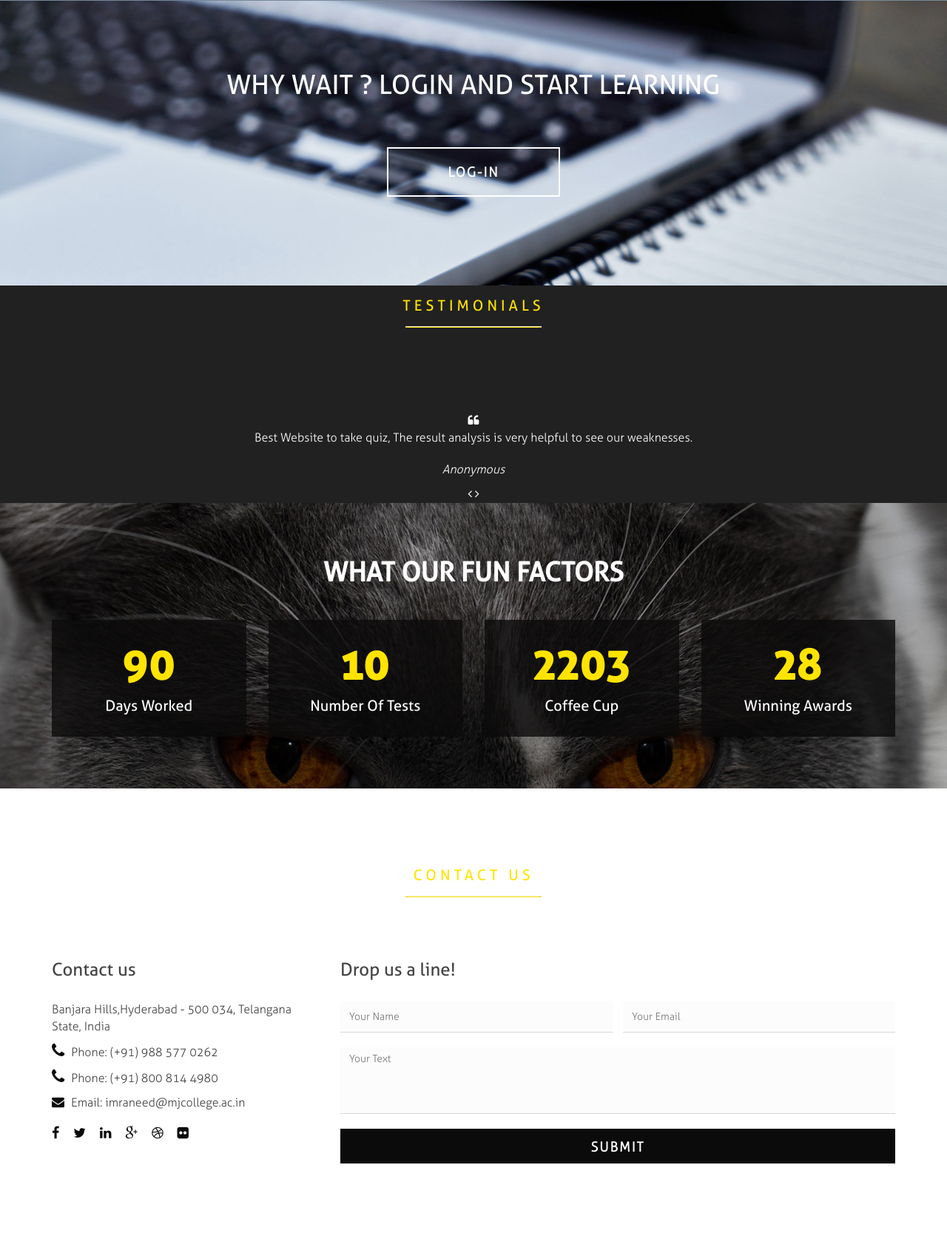
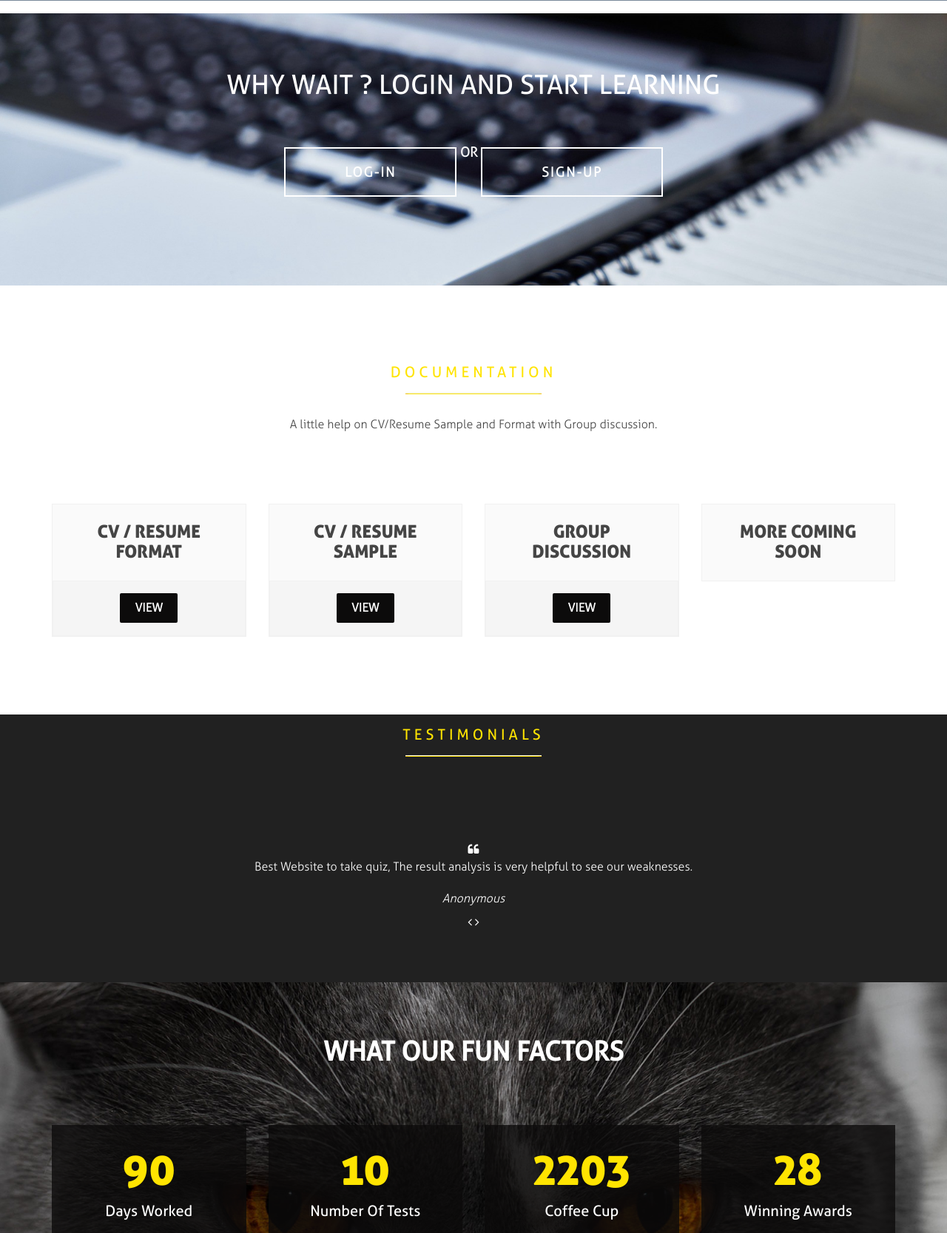
Before and after one commit to ShariefIS/PlacementEED, a PHP site: page /index.html in a window 1280 px wide. Shown: the part 4833-6500 px from the top of the page at 74% size. Run offline with PHP 8.4, Linux system fonts and the light colour scheme.

Commit message:
no message

```diff
--- a/index.html
+++ b/index.html
@@ -53,11 +53,10 @@
                         <li class="scroll active"><a href="#navigation">Home</a></li>
                         <li class="scroll"><a href="#service">Service</a></li>
                         <li class="scroll"><a href="#recent-works">Companies</a></li>
-						<li class="scroll"><a href="index.php">Login</a></li>
                         <li class="scroll"><a href="#about-us">About us</a></li>
                         <li class="scroll"><a href="#our-team">our Team</a></li>
-						<!-- li class="scroll"><a href="#blog">Blog</a></li -->
-
+                        <li class="scroll"><a href="#promo-two">Login</a></li>
+                        <li class="scroll"><a href="#documentation">Documents</a></li>
                         <li class="scroll"><a href="#contact-us">Contact</a></li>
                     </ul>
                 </nav>
@@ -92,8 +91,8 @@
 				<div class="item" style="background-image: url(images/home/1.jpg)">
 					<div class="carousel-caption container">
 						<h1 style="color: grey;" class="animated zoomInUp">We are the top level</h1>
-						<h2 style="color: gray;"class="animated zoomInLeft">Placement Providers</h2>
-						<p style="color: darkslategrey;" class="animated zoomInDown">"The Ladder of success is never croweded at the top"-Napoleon Hill.</p>
+						<h2 style="color: gray;" class="animated zoomInLeft">Strategy Providers</h2>
+						<p style="color: darkslategrey;" class="animated zoomInDown">"The Ladder of success is never crowded at the top"-Napoleon Hill.</p>
 					</div>
 				</div>
 			</div>
@@ -577,92 +576,57 @@
                 <div class="container">
                     <h1>Why wait ? Login and Start Learning</h1>
                     <a href="index.php" class="btn btn-default">LOG-IN</a>
+                    <b>OR</b>
+                    <a href="www.placemeantforyou.com/index.php?admin/signupnew" class="btn btn-default">SIGN-UP</a>
                 </div>
             </div>
         </div><!--/parallax-section-->
-
-<!--	<div id="blog" class="padding-top">
+	<div id="documentation" class="padding-top padding-bottom">
         <div class="container">
            <div class="row text-center section-title">
 				<div class="col-md-6 col-md-offset-3">
-					<h3>Blog</h3>
+					<h3>Documentation</h3>
 					<hr class="title-border">
-					<p>Lorem ipsum dolor sit amet, consectetur adipiscing elit. Maecenas ac augue at erat hendrerit dictum. Praesent porta, purus eget sagittis imperdiet.</p>
+					<p>A little help on CV/Resume Sample and Format with Group discussion.</p>
 				</div>
 			</div>
+            <div class="pricing-table">
                 <div class="row">
-				<div class="col-sm-12">
-					<div class="row single-blog">
-						<div class="col-sm-4 blog-image">
-							<a href="single-blog.html"><img class="img-responsive" src="images/blog/post1.jpg" alt="" /></a>
-						</div>
-						<div class="col-sm-8 entry-content">
-							<a href="single-blog.html"><h2>Dummy post with preview picture</h2></a>
-							<div class="entry-meta">
-								<span><a href="#"><i class="fa fa-user"></i> Posted By: Admin</a></span>
-								<span><i class="fa fa-clock-o"></i> 24 Dec</span>
-								<span><a href="#"><i class="fa fa-comments"></i> 7</a></span>
-							</div>
-							<p>Lorem ipsum dolor sit amet, consectetuer adipiscing elit, sed diam nonummy nibh euismod tincidunt ut laoreet dolore magna aliquam erat volutpat.</p>
-							<a href="single-blog.html" class="btn btn-primary">Read More</a>
+                    <div class="col-sm-6 col-md-3">
+                        <div class="single-table">
+                            <h2>CV / RESUME FORMAT</h2>
+                            <div class="purchase-button">
+                                <a href="#">VIEW</a>
                             </div>
                         </div>
                     </div>
-				<div class="col-sm-12">
-					<div class="row single-blog">
-						<div class="col-sm-4 blog-image">
-							<div id="blog-slider" class="carousel slide" data-ride="carousel">
-								<ol class="carousel-indicators">
-									<li data-target="#blog-slider" data-slide-to="0" class="active"></li>
-									<li data-target="#blog-slider" data-slide-to="1"></li>
-									<li data-target="#blog-slider" data-slide-to="2"></li>
-								 </ol>
-								<div class="carousel-inner">
-									<div class="item active">
-										<a href="single-blog2.html"><img class="img-responsive" src="images/blog/post2.jpg" alt="" /></a>
-									</div>
-									<div class="item">
-										<a href="single-blog2.html"><img class="img-responsive" src="images/blog/post4.jpg" alt="" /></a>
-									</div>
-									<div class="item">
-										<a href="single-blog2.html"><img class="img-responsive" src="images/blog/post0.jpg" alt="" /></a>
+                    <div class="col-sm-6 col-md-3">
+                        <div class="single-table featured-table">
+                            <h2>CV / RESUME SAMPLE</h2>
+                            <div class="purchase-button">
+                                <a href="#">VIEW</a>
                             </div>
                         </div>
                     </div>
-						</div>
-						<div class="col-sm-8 entry-content">
-							<a href="single-blog2.html"><h2>Dummy post with preview slider</h2></a>
-							<div class="entry-meta">
-								<span><a href="#"><i class="fa fa-user"></i> Posted By: Admin</a></span>
-								<span><i class="fa fa-clock-o"></i> 12 Dec</span>
-								<span><a href="#"><i class="fa fa-comments"></i> 7</a></span>
-							</div>
-							<p>Lorem ipsum dolor sit amet, consectetuer adipiscing elit, sed diam nonummy nibh euismod tincidunt ut laoreet dolore magna aliquam erat volutpat.</p>
-							<a href="single-blog2.html" class="btn btn-primary">Read More</a>
+                    <div class="col-sm-6 col-md-3">
+                        <div class="single-table">
+                            <h2>GROUP DISCUSSION</h2>
+                            <div class="purchase-button">
+                                <a href="#">VIEW</a>
                             </div>
                         </div>
                     </div>
-				<div class="col-sm-12">
-					<div class="row single-blog">
-						<div class="col-sm-4 blog-image">
-							<a href="single-blog.html"><img class="img-responsive" src="images/blog/post3.jpg" alt="" /></a>
-						</div>
-						<div class="col-sm-8 entry-content">
-							<a href="single-blog.html"><h2>Dummy post with preview picture</h2></a>
-							<div class="entry-meta">
-								<span><a href="#"><i class="fa fa-user"></i> Posted By: Admin</a></span>
-								<span><i class="fa fa-clock-o"></i> 26 Nov</span>
-								<span><a href="#"><i class="fa fa-comments"></i> 7</a></span>
-							</div>
-							<p>Lorem ipsum dolor sit amet, consectetuer adipiscing elit, sed diam nonummy nibh euismod tincidunt ut laoreet dolore magna aliquam erat volutpat.</p>
-							<a href="single-blog.html" class="btn btn-primary">Read More</a>
+                    <div class="col-sm-6 col-md-3">
+                        <div class="single-table">
+                            <h2>MORE COMING SOON</h2>
+
                         </div>
                     </div>
                 </div>
             </div>
         </div>
-	</div><!--/#blog
-	-->
+    </div><!--/#pricing-tables-->
+
 	<div id="testimonials" style="background: #212121;color: #fff;">
         <div data-velocity="-.3" class="overlay-bg testimonial-bg"></div>
         <div class="container">
@@ -702,6 +666,9 @@
                 </div>
             </div>
         </div>
+        <br>
+        <br>
+        <br>
     </div>    <!-- End testimonials -->
 
 
@@ -710,7 +677,7 @@
 			<div class="container">
 				<div class="text-center">
 					<h1>What our fun factors</h1>
-
+					<br>
 				</div>
 				<div class="row funs">
 					<div class="col-xs-6 col-sm-3">
@@ -740,6 +707,7 @@
 				</div>
 			</div>
 		</div>
+            <br>
 	</div><!--/parallax-section-->
 
 
@@ -757,7 +725,7 @@
 					<div class="col-sm-6 col-md-4">
 						<h2>Contact us</h2>
 						<address>
-							Banjara Hills,Hyderabad - 500 034, Telangana State, India</p>
+							<p>Banjara Hills,Hyderabad - 500 034, Telangana State, India</p>
 							<p><i class="fa fa-phone"></i> Phone: (+91) 988 577 0262</p>
                                                         <p><i class="fa fa-phone"></i> Phone: (+91) 800 814 4980</p>
 							<p><i class="fa fa-envelope"></i> Email: imraneed@mjcollege.ac.in</p>
--- a/views/scripts/admin/navigation.php
+++ b/views/scripts/admin/navigation.php
@@ -30,6 +30,7 @@ li a:hover {
     <li> <a style=" text-decoration: none;" href="javascript:loadPage('index.php?admin/departments');"> Company Name</a></li>
     <li> <a style=" text-decoration: none;" href="javascript:loadPage('index.php?admin/examsresult');"> Examinations Results </a></li>
     <li> <a style=" text-decoration: none;" href="javascript:loadPage('index.php?admin/exams');"> Examinations </a></li>
+    <li> <a style=" text-decoration: none;" href="views/scripts/admin/enable.php"> Enable users </a></li>
     <li style="float: right;text-decoration: none"><a href="index.php?authenticate/logout"> Logout </a></li>
     </ul>
 </div>
```
Also changed, not shown: in.html (+14 -7 lines), views/scripts/admin/enable.php (added, +118 -0 lines). Lines whose indentation alone changed are shown as unchanged.
